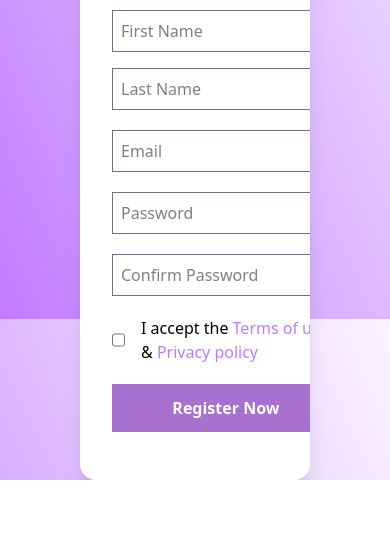
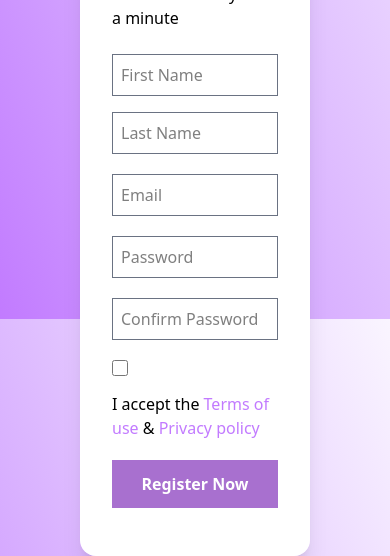
Before and after one commit to fathiSeef/login-page, a website: page index.html in a window 390 px wide. Shown: the part 525-1081 px from the top of the page. Before the commit the page ends 1005 px from the top, so only its background shows below. Drawn offline with Linux system fonts and the light colour scheme.

Commit message:
responsive fixed

```diff
--- a/index.html
+++ b/index.html
@@ -9,7 +9,7 @@
 </head>
 
 <body class="flex items-center h-screen bg-linear-65 from-purple-400 to-purple-50 p-20">
-    <section class="grid lg:grid-cols-2 rounded-2xl shadow-xl overflow-hidden max-w-4xl mx-auto">
+    <section class="flex flex-col lg:flex-row rounded-2xl shadow-xl overflow-hidden max-w-4xl mx-auto">
 
         <div class="bg-[url('./assets/img/yolgezer-ai-generated-9248643.jpg')] bg-cover bg-center text-white px-16 py-40">
             <div class="text-center">
@@ -24,23 +24,23 @@
             <p class="mt-4">Create your account. It's free and only take a minute</p>
             <form action="" class="mt-6 space-y-5">
                 <div class="gap-4 flex flex-col md:flex-row">
-                    <input type="text" placeholder="First Name" class="border border-gray-500 p-2 w-full">
-                    <input type="text" placeholder="Last Name" class="border border-gray-500 p-2 w-full">
+                    <input type="text" placeholder="First Name" class="border border-gray-500 p-2 w-full ">
+                    <input type="text" placeholder="Last Name" class="border border-gray-500 p-2 w-full ">
                 </div>
                 <div>
-                    <input type="text" placeholder="Email" class="border border-gray-500 p-2 w-full">
+                    <input type="text" placeholder="Email" class="border border-gray-500 p-2 w-full ">
                 </div>
                 <div>
-                    <input type="text" placeholder="Password" class="border border-gray-500 p-2 w-full">
+                    <input type="text" placeholder="Password" class="border border-gray-500 p-2 w-full ">
                 </div>
                 <div>
-                    <input type="text" placeholder="Confirm Password" class="border border-gray-500 p-2 w-full">
+                    <input type="text" placeholder="Confirm Password" class="border border-gray-500 p-2 w-full ">
                 </div>
-                <div class="flex items-center gap-4">
+                <div class="flex flex-wrap items-center gap-4">
                     <input type="checkbox" class="h-4 w-4">
                     <p>I accept the <a href="" class="text-purple-400">Terms of use</a> & <a href="" class="text-purple-400">Privacy policy</a></p>
                 </div>
-                <button class="bg-purple-800/60 py-3 text-white font-semibold w-full cursor-pointer hover:bg-purple-800/50">Register Now</button>
+                <button class="bg-purple-800/60 py-3 text-white font-semibold w-full min-w-0 cursor-pointer hover:bg-purple-800/50">Register Now</button>
             </form>
         </div>
 
```
Also changed, not shown: src/output.css.
